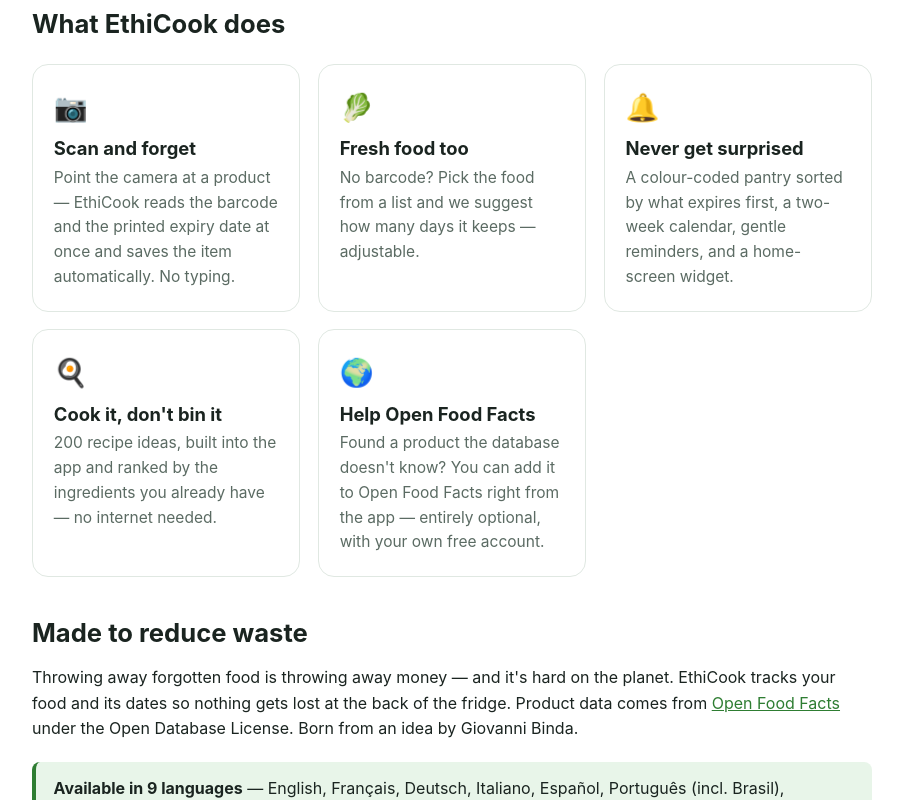
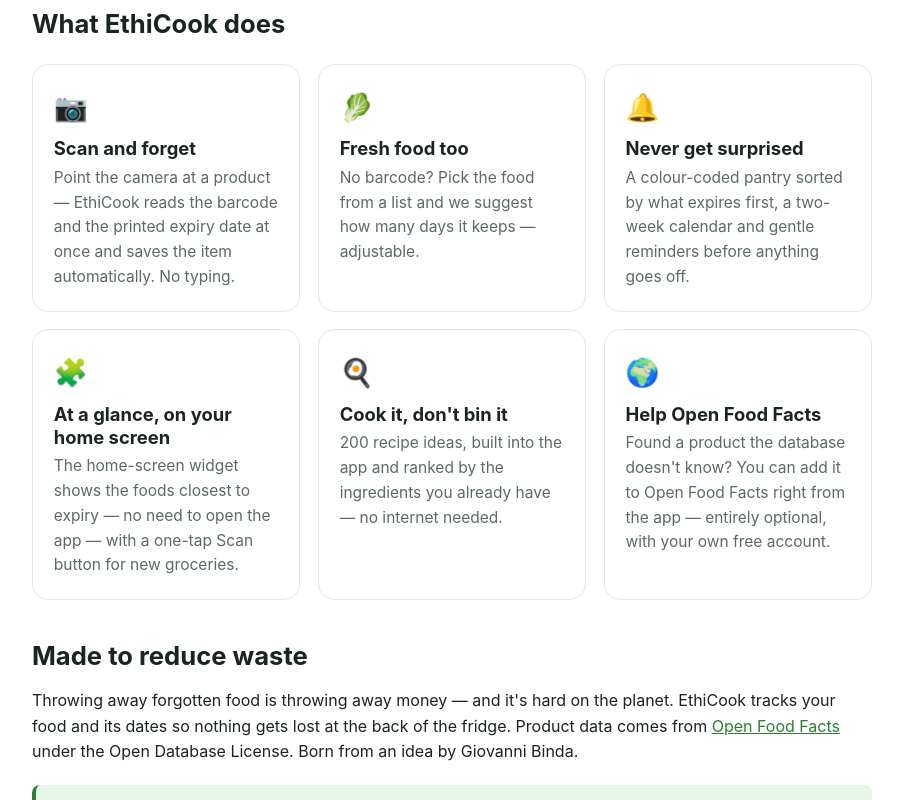
Before and after one commit to giobinda/ethicook-website, a plain HTML site: page index.html in a window 1280 px wide. Shown: the part 659-1459 px from the top of the page, without its empty margins (188-1091 px from the left). Drawn offline with Linux system fonts and the light colour scheme.

Commit message:
Add home-screen widget feature card; remove leftover favicon markup

```diff
--- a/index.html
+++ b/index.html
@@ -11,7 +11,7 @@
   <meta property="og:type" content="website">
   <meta property="og:image" content="https://ethicook.app/assets/og-image.png">
   <meta property="og:url" content="https://ethicook.app/">
-  <link rel="icon" href="/assets/degustibus.svg" type="image/svg+xml"><text y='.9em' font-size='90'>
+  <link rel="icon" href="/assets/degustibus.svg" type="image/svg+xml">
   <link rel="stylesheet" href="/styles.css?v=3">
 </head>
 <body>
@@ -62,7 +62,12 @@
         <div class="card">
           <div class="ico">🔔</div>
           <h3>Never get surprised</h3>
-          <p>A colour-coded pantry sorted by what expires first, a two-week calendar, gentle reminders, and a home-screen widget.</p>
+          <p>A colour-coded pantry sorted by what expires first, a two-week calendar and gentle reminders before anything goes off.</p>
+        </div>
+        <div class="card">
+          <div class="ico">🧩</div>
+          <h3>At a glance, on your home screen</h3>
+          <p>The home-screen widget shows the foods closest to expiry — no need to open the app — with a one-tap Scan button for new groceries.</p>
         </div>
         <div class="card">
           <div class="ico">🍳</div>
```
Also changed, not shown: 404.html (+1 -1 lines), impressum.html (+1 -1 lines), privacy.html (+1 -1 lines), support.html (+1 -1 lines), terms.html (+1 -1 lines).
